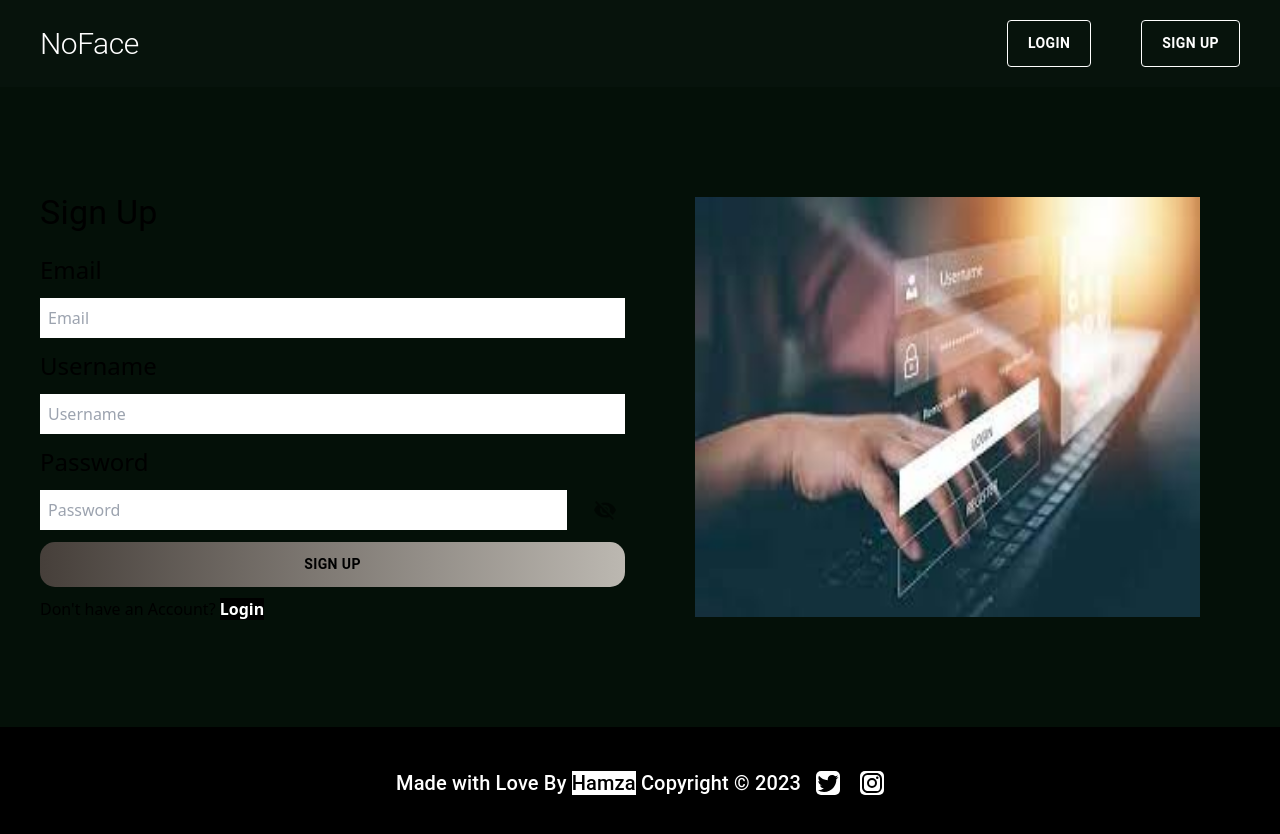
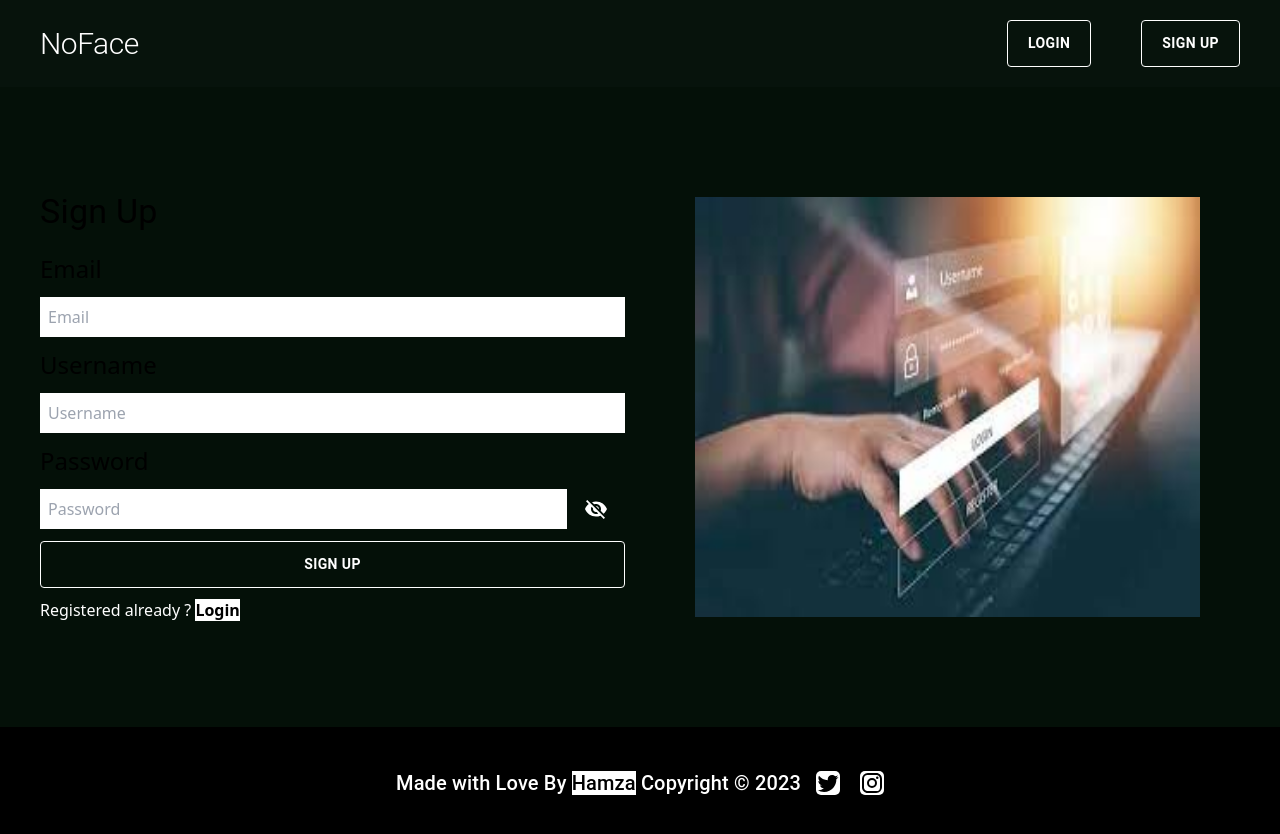
Before and after one commit to canhamzacode/Anonymous, a React (Vite) app: page /signup in a window 1280 px wide. Shown: the top 834 px of the page. Built offline with nearby package versions, Linux system fonts and the light colour scheme; no server answers.

Commit message:
made changes to auth login signup

```diff
--- a/src/pages/Login.jsx
+++ b/src/pages/Login.jsx
@@ -14,12 +14,12 @@ import VisibilityOffIcon from '@mui/icons-material/VisibilityOff';
 
 
 const navBtn = {
-    background: "linear-gradient(90deg,#463f3a,#bcb8b1)",
-    color: "black",
-    borderRadius: "15px",
+    background: "transparent",
+    color: "#fff",
     padding: "10px 20px",
     fontWeight: "600",
-};
+    border: "1px solid white"
+}
 
 const Login = () => {
     const navigate = useNavigate()
@@ -100,7 +100,6 @@ const Login = () => {
                         <Box sx={{
                             display: "flex",
                             justifyContent: "space-between",
-                            gap: "10px",
                             width: "100%"
                         }}>
                             <input
@@ -109,8 +108,8 @@ const Login = () => {
                                 className='p-2 w-[90%]'
                                 {...register('password')}
                             />
-                            <IconButton onClick={togglePasswordVisibility}>
-                                {passwordVisible ? <VisibilityIcon /> : <VisibilityOffIcon />}
+                            <IconButton onClick={togglePasswordVisibility} sx={{ width: "10%", }}>
+                                {passwordVisible ? <VisibilityIcon sx={{ color: "#fff" }} /> : <VisibilityOffIcon sx={{ color: "#fff" }} />}
                             </IconButton>
                         </Box>
                         {errors.password && <Typography variant='p' sx={{ color: 'red' }}>{errors.password.message}</Typography>}
@@ -121,9 +120,8 @@ const Login = () => {
                             {loading ? 'Logging in...' : 'Login'}
                         </Button>
                     </form>
-
-                    <Typography variant='p'>
-                        Don't have an Account? <Link className='text-[#fff] font-bold bg-black' to={"/signup"}>
+                    <Typography variant='p' sx={{ color: "#fff" }}>
+                        Don't have an Account? <Link className='text-[#000] bg-white font-bold' to={"/signup"}>
                             Sign Up
                         </Link>
                     </Typography>
--- a/src/pages/SignUp.jsx
+++ b/src/pages/SignUp.jsx
@@ -15,12 +15,11 @@ import VisibilityOffIcon from '@mui/icons-material/VisibilityOff';
 
 
 const navBtn = {
-    // background: "linear-gradient(90deg,#ffce6d,#fdc962,#fcc456,#fabe4a,#f8b93d)",
-    background: "linear-gradient(90deg,#463f3a,#bcb8b1)",
-    color: "black",
-    borderRadius: "15px",
+    background: "transparent",
+    color: "#fff",
     padding: "10px 20px",
-    fontWeight: "600"
+    fontWeight: "600",
+    border: "1px solid white"
 }
 
 const SignUp = () => {
@@ -100,9 +99,6 @@ const SignUp = () => {
         }
     };
 
-    useEffect(() => {
-        console.log(user);
-    }, [])
 
     return (
         <Box sx={{ display: "grid", gridTemplateColumns: { xs: "1fr", md: "1fr 1fr" }, padding: { md: "40px", xs: "20px" }, minHeight: "80vh", gap: "30px", alignItems: "center" }}>
@@ -124,7 +120,6 @@ const SignUp = () => {
                         <Box sx={{
                             display: "flex",
                             justifyContent: "space-between",
-                            gap: "10px",
                             width: "100%"
                         }}>
                             <input
@@ -133,8 +128,8 @@ const SignUp = () => {
                                 className='p-2 w-[90%]'
                                 {...register('password')}
                             />
-                            <IconButton onClick={togglePasswordVisibility}>
-                                {passwordVisible ? <VisibilityIcon /> : <VisibilityOffIcon />}
+                            <IconButton onClick={togglePasswordVisibility} sx={{ width: "10%" }}>
+                                {passwordVisible ? <VisibilityIcon sx={{ color: "#fff" }} /> : <VisibilityOffIcon sx={{ color: "#fff" }} />}
                             </IconButton>
                         </Box>
                         {errors.password && <Typography variant='p' sx={{ color: "red" }}>{errors.password.message}</Typography>}
@@ -142,8 +137,8 @@ const SignUp = () => {
                             Sign Up
                         </Button>
                     </form>
-                    <Typography variant='p'>
-                        Don't have an Account? <Link className='text-[#fff] bg-black font-bold' to={"/login"}>
+                    <Typography variant='p' sx={{ color: "#fff" }}>
+                        Registered already ? <Link className='text-[#000] bg-white font-bold' to={"/login"}>
                             Login
                         </Link>
                     </Typography>
```
